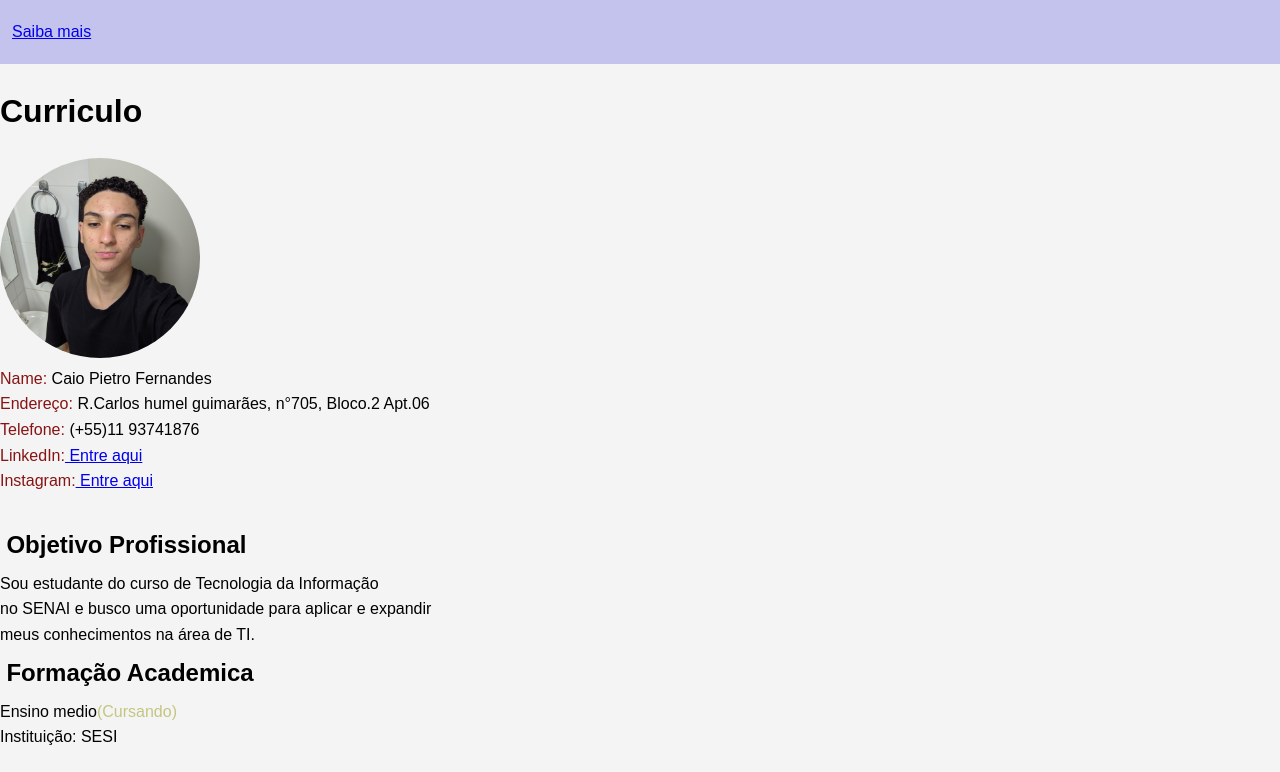
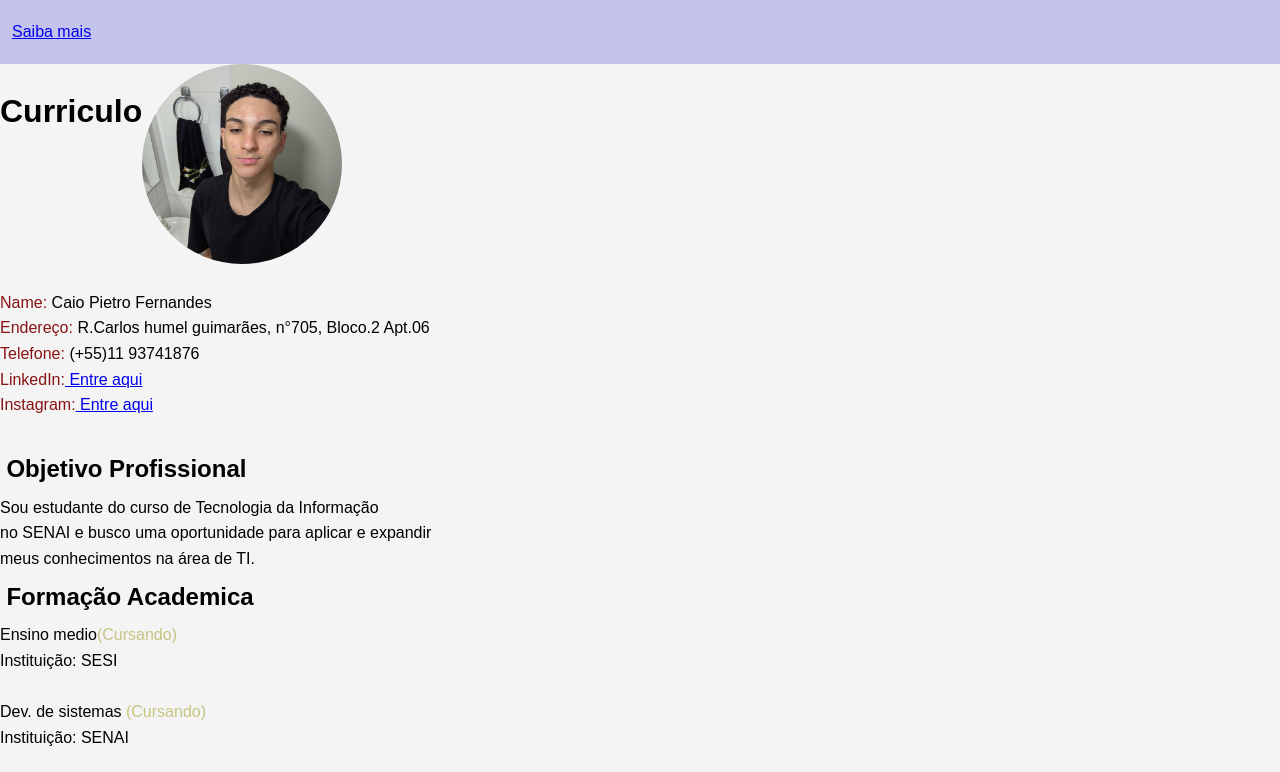
Before and after one commit to oFernandesx/curriculo_html, a plain HTML site: page index.html in a window 1280 px wide. Shown: the top 772 px of the page. Drawn offline with Linux system fonts and the light colour scheme.

Commit message:
ajustando a div

```diff
--- a/index.html
+++ b/index.html
@@ -11,9 +11,10 @@
 <body>
     <br>
     <div class="divi"><a href="sobre.html" target="_blank">Saiba mais</a></div>
+    <div class="divisao">
     <h1>Curriculo</h1>
     <img class="imagem" src="img/a0fcfc98-eca9-4d70-b1bd-caf6db71271b.jpg" width="200"
-    height="200"alt="selfie para apresentacao" >
+    height="200"alt="selfie para apresentacao" ></div>
     <br><p><span class="nome_inteiro">Name:</span> Caio Pietro Fernandes</p>
     <p><span class="Endereço">Endereço:</span> R.Carlos humel guimarães, n°705, Bloco.2 Apt.06</p>
     <p><span class="Telefone">Telefone:</span> (+55)11 93741876</p>
--- a/styles/styles.css
+++ b/styles/styles.css
@@ -53,3 +53,6 @@ body {
 .curso{
     color: rgb(197, 197, 129);
 }
+.divisao{
+    display: flex;
+}
```
